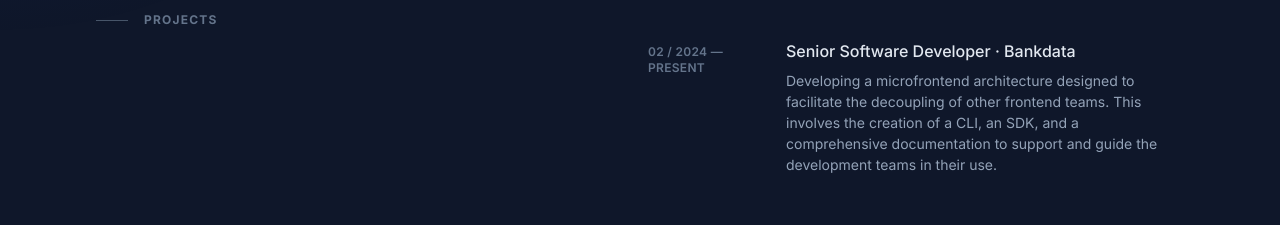
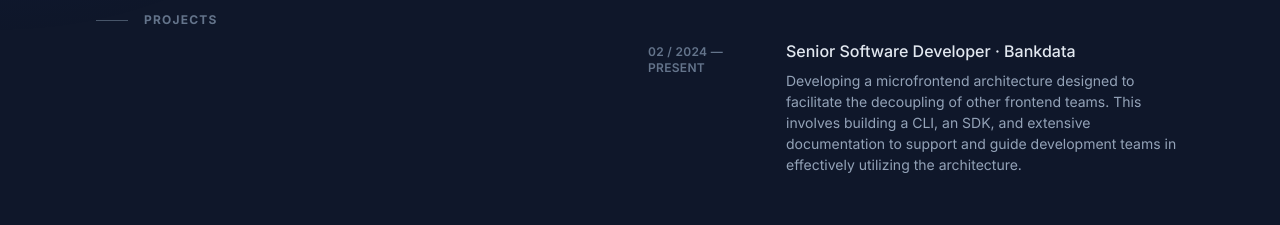
Before and after one commit to mikkel-ol/website, a React (Vite) app: page / in a window 1280 px wide. Shown: the part 444-669 px from the top of the page. Built offline with nearby package versions, Linux system fonts and the light colour scheme.

Commit message:
Update Bankdata text

```diff
--- a/src/data/experiences.ts
+++ b/src/data/experiences.ts
@@ -12,7 +12,7 @@ export const experiences: Experience[] = [
     company: "Bankdata",
     titles: ["Senior Software Developer"],
     description:
-      "Developing a microfrontend architecture designed to facilitate the decoupling of other frontend teams. This involves the creation of a CLI, an SDK, and a comprehensive documentation to support and guide the development teams in their use.",
+      "Developing a microfrontend architecture designed to facilitate the decoupling of other frontend teams. This involves building a CLI, an SDK, and extensive documentation to support and guide development teams in effectively utilizing the architecture.",
     from: new Date("02/01/2024"),
     to: null,
     link: "https://bankdata.dk",
```
